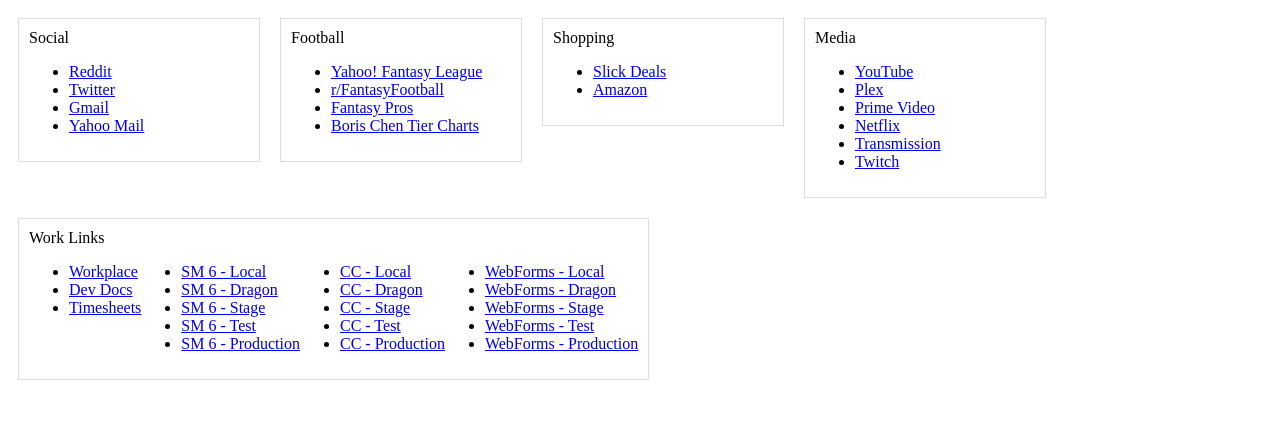
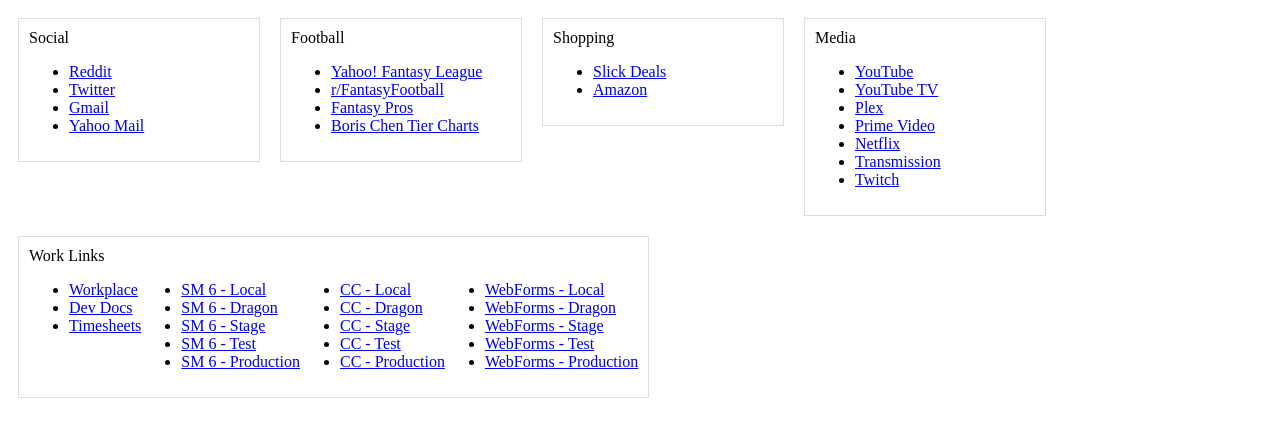
Before and after one commit to mattlokk/Homepage, a plain HTML site: page Index.html in a window 1280 px wide. Drawn offline with Linux system fonts and the light colour scheme.

Commit message:
add youtube tv

```diff
--- a/Index.html
+++ b/Index.html
@@ -78,9 +78,12 @@
             <span>Media</span>
             <br />
             <ul>
-                <li>
-                    <a href="https://www.youtube.com/" target="_blank">YouTube</a>
-                </li>
+              <li>
+                  <a href="https://www.youtube.com/" target="_blank">YouTube</a>
+              </li>
+              <li>
+                  <a href="https://tv.youtube.com/" target="_blank">YouTube TV</a>
+              </li>
                 <li>
                     <a href="http://10.0.0.208:32400/web/index.html" target="_blank">Plex</a>
                 </li>
```
